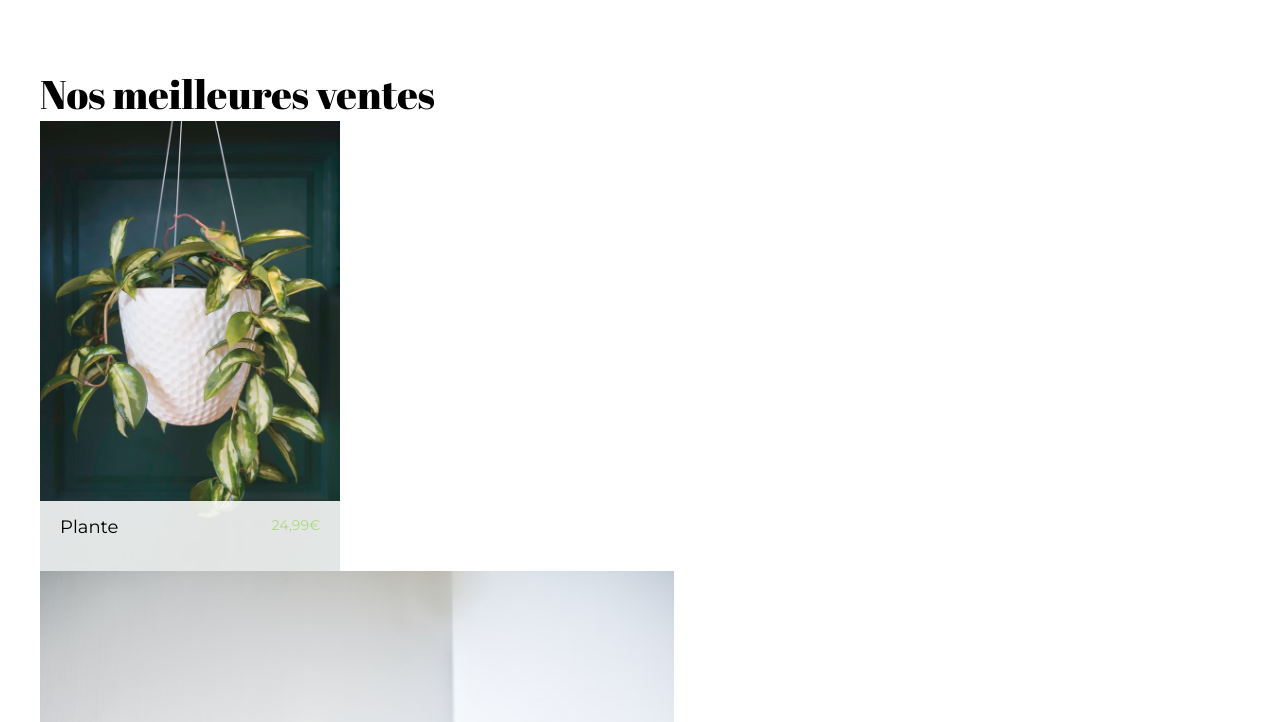
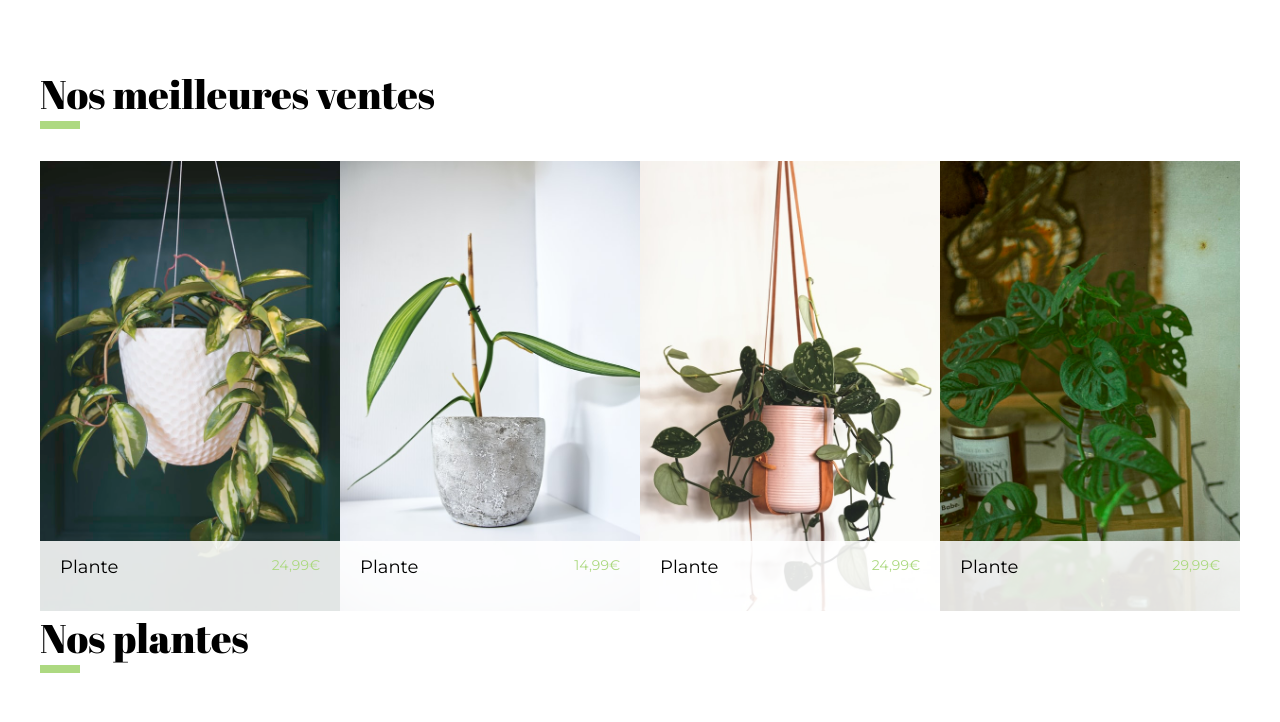
Before and after one commit to franktronics/challenge-graven-Nature_Emoi, a plain HTML site: page index.html in a window 1280 px wide. Shown: the part 987-1709 px from the top of the page. After the commit the page ends 1660 px from the top, so only its background shows below. Drawn offline with Linux system fonts and the light colour scheme.

Commit message:
debut de la section nos plantes

```diff
--- a/index.html
+++ b/index.html
@@ -53,7 +53,6 @@
         <div class="bloccard">
 
             <div class="card">
-                <!--<img src="img/mventes/1.jpg"/>-->
                 <div class="cardblock">
                     <div>
                         <p>Plante</p>
@@ -64,7 +63,6 @@
             </div>
 
             <div class="card">
-                <img src="img/mventes/2.jpg"/>
                 <div class="cardblock">
                     <div>
                         <p>Plante</p>
@@ -75,7 +73,6 @@
             </div>
 
             <div class="card">
-                <img src="img/mventes/3.jpg"/>
                 <div class="cardblock">
                     <div>
                         <p>Plante</p>
@@ -86,7 +83,6 @@
             </div>
 
             <div class="card">
-                <img src="img/mventes/4.jpg"/>
                 <div class="cardblock">
                     <div>
                         <p>Plante</p>
@@ -99,6 +95,9 @@
         </div>
     </section>
 
+    <section id="nosplantes">
+        <p class="textbold">Nos plantes</p>
+    </section>
     <script src="script.js"></script>
 </body>
 </html>
--- a/scss/_mventes.scss
+++ b/scss/_mventes.scss
@@ -4,5 +4,27 @@
     @extend %width-container;
 }
 .bloccard{
-    //display: flex;
+    display: flex;
+    flex-wrap: wrap;
+    justify-content: center;
+
+    &>.card{
+        min-width: 250px;
+    }
 }
+.bloccard>div:nth-child(1){
+    background: url(../img/mventes/1.jpg);
+    background-size: cover;
+}
+.bloccard>div:nth-child(2){
+    background: url(../img/mventes/2.jpg);
+    background-size: cover;
+}
+.bloccard>div:nth-child(3){
+    background: url(../img/mventes/3.jpg);
+    background-size: cover;
+}
+.bloccard>div:nth-child(4){
+    background: url(../img/mventes/4.jpg);
+    background-size: cover;
+}
--- a/scss/_regles.scss
+++ b/scss/_regles.scss
@@ -39,6 +39,7 @@ ul{
     font-family: 'Abril Fatface';
     font-size: size(40);
     position: relative;
+    margin-bottom: 40px;
 
     &::after{
         content: '';
@@ -50,6 +51,9 @@ ul{
         top: 100%;
         left: 0;
     }
+    @media (max-width: 500px){
+        font-size: size(30);
+    }
 }
 /********/
 
@@ -60,13 +64,8 @@ ul{
     width: 300px;
     height: 450px;
     position: relative;
-    background: url(../img/mventes/1.jpg);
-    background-size: cover;
 
-    // img{
-    //     width: 100%;
-    //     height: 100%;
-    // }
+
     .cardblock{
         background: #FFFFFFDF;
         position: absolute;
--- a/scss/style.scss
+++ b/scss/style.scss
@@ -1,3 +1,4 @@
 @import "head.scss";
 @import "service.scss";
 @import "mventes.scss";
+@import "nosplantes.scss";
```
Also changed, not shown: style.css.
